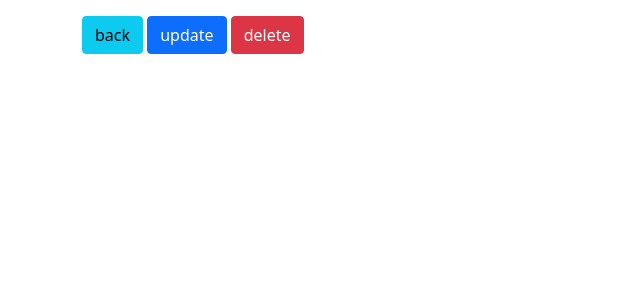
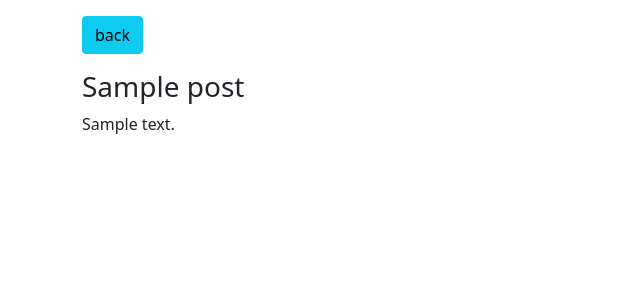
Before and after one commit to NathanHickling/SENG2045-Django-Frameworks, a Django app: page /1/ in a window 1280 px wide. Shown: the top 300 px of the page, without its empty margins (0-640 px from the left). Run offline with Django 5.2, Linux system fonts and the light colour scheme; tables that the repository leaves empty hold one stand-in row (values such as "Sample post"); some libraries are stand-ins or nearby versions.

Commit message:
added writing update and delete views as well as functionality with updating posts with ajax

```diff
--- a/dj_ajax/src/posts/static/posts/detail.js
+++ b/dj_ajax/src/posts/static/posts/detail.js
@@ -1,8 +1,28 @@
 console.log('hello world details')
 
+const postBox = document.getElementById('post-box')
+const alertBox = document.getElementById('alert-box')
 const backBtn = document.getElementById('back-btn')
+const updateBtn = document.getElementById('update-btn')
+const deleteBtn = document.getElementById('delete-btn')
+
 const url = window.location.href + "data/"
+const updateUrl = window.location.href + "update/"
+const deleteUrl = window.location.href + "delete/"
+
+const updateForm =document.getElementById('update-form')
+const deleteForm =document.getElementById('delete-form')
+
+const csrf = document.getElementsByName('csrfmiddlewaretoken')
+
+
+
+
 const spinnerBox = document.getElementById('spinner-box')
+
+const titleInput = document.getElementById('id_title')
+const bodyInput = document.getElementById('id_body')
+
 
 
 backBtn.addEventListener('click', () =>{
@@ -14,9 +34,69 @@ $.ajax({
     url: url,
     success: function(response){
         console.log(response)
+
+        const data = response.data
+
+        if (data.logged_in !== data.author){
+            console.log('different')
+        } else{
+            console.log('same')
+            updateBtn.classList.remove('not-visible')
+            deleteBtn.classList.remove('not-visible')
+        }
+
+        const titleEl = document.createElement('h3')
+        titleEl.setAttribute('class' , 'mt-3')
+        titleEl.setAttribute('id' , 'title')
+
+
+        const bodyEl = document.createElement('p')
+        bodyEl.setAttribute('class' , 'mt-1')
+        bodyEl.setAttribute('id' , 'body')
+
+
+        titleEl.textContent = data.title
+        bodyEl.textContent = data.body
+
+
+        postBox.appendChild(titleEl)
+        postBox.appendChild(bodyEl)
+
+        titleInput.value = data.title
+        bodyInput.value = data.body
+
         spinnerBox.classList.add('not-visible')
     },
     error: function(error){
         console.log(error)
     }
 })
+
+
+updateForm.addEventListener('submit', e=>{
+    e.preventDefault()
+
+    const title = document.getElementById('title')
+    const body = document.getElementById('body')
+
+    $.ajax({
+        type: 'post',
+        url: updateUrl,
+        data: {
+            'csrfmiddlewaretoken': csrf[0].value,
+            'title': titleInput.value,
+            'body': bodyInput.value,
+        },
+        success: function(response){
+            console.log(response)
+            handAlerts('success', 'post has been updated')
+            title.textContent = response.title
+            body.textContent = response.body
+        },
+        error: function(error){
+            console.log(error)
+        }
+
+    })
+
+})
--- a/dj_ajax/src/posts/templates/posts/detail.html
+++ b/dj_ajax/src/posts/templates/posts/detail.html
@@ -1,20 +1,74 @@
 {% extends "base.html" %}
 
 {% load static %}
+{% load crispy_forms_tags %}
 
 {% block scripts %}
-    <script src="{% static 'posts/detail.js' %}" defer></script>
+<script src="{% static 'posts/detail.js' %}" defer></script>
 {% endblock scripts %}
 
 {% block title %}{{obj.title}} detail {% endblock title %}
 
 {% block content %}
-    <button id="back-btn" class="btn btn-info">back </button>
-    <button id="update-btn" class="btn btn-primary">update</button>
-    <button id="delete-btn" class="btn btn-danger">delete</button>
-    <div id="spinner-box" class="text-center">
-        <div class="spinner-border" role="status"></div>
+
+<!-- update Modal -->
+<div class="modal fade" id="updateModel" tabindex="-1" aria-labelledby="exampleModalLabel" aria-hidden="true">
+    <div class="modal-dialog">
+        <div class="modal-content">
+            <div class="modal-header">
+                <h5 class="modal-title" id="exampleModalLabel">Update post</h5>
+                <button type="button" class="btn-close" data-bs-dismiss="modal" aria-label="Close"></button>
+            </div>
+            <div class="modal-body">
+                <div id="alert-box"></div>
+                <form id="update-form">
+                    {% csrf_token %}
+                    {{form|crispy}}
+
+                    <div class="modal-footer">
+                        <button type="button" class="btn btn-danger" data-bs-dismiss="modal">Close</button>
+                        <button type="submit" class="btn btn-success">Update</button>
+                    </div>
+                </form>
+
+            </div>
+
+        </div>
     </div>
+</div>
 
-    <div class="mt-1" id="post-box"></div>
+<!-- delete Modal -->
+<div class="modal fade" id="deleteModel" tabindex="-1" aria-labelledby="exampleModalLabel" aria-hidden="true">
+    <div class="modal-dialog">
+        <div class="modal-content">
+            <div class="modal-header">
+                <h5 class="modal-title" id="exampleModalLabel">Delete post</h5>
+                <button type="button" class="btn-close" data-bs-dismiss="modal" aria-label="Close"></button>
+            </div>
+            <div class="modal-body">
+
+                Are you sure you want to delete <b>"{{obj.title}}"</b> ?
+
+            </div>
+            <div class="modal-footer">
+                <form id="delete-form">
+                    {% csrf_token %}
+                        <button type="button" class="btn btn-danger" data-bs-dismiss="modal">Close</button>
+                        <button type="submit" class="btn btn-success">Delete</button>
+                </form>
+            </div>
+
+        </div>
+    </div>
+</div>
+<button id="back-btn" class="btn btn-info">back </button>
+<button id="update-btn" class="btn btn-primary not-visible" data-bs-toggle="modal"
+    data-bs-target="#updateModel">update</button>
+<button id="delete-btn" class="btn btn-danger not-visible" data-bs-toggle="modal"
+    data-bs-target="#deleteModel">delete</button>
+<div id="spinner-box" class="text-center">
+    <div class="spinner-border" role="status"></div>
+</div>
+
+<div class="mt-1" id="post-box"></div>
 {% endblock content %}
--- a/dj_ajax/src/posts/urls.py
+++ b/dj_ajax/src/posts/urls.py
@@ -3,9 +3,10 @@ from .views import (
     post_list_and_create,
     load_post_data_view,
     like_unlike_post,
-    hello_world_view,
     post_detail,
     post_detail_data_view,
+    delete_post,
+    update_post,
 
 
 )
@@ -19,6 +20,8 @@ urlpatterns = [
     path('data/<int:num_posts>/',  load_post_data_view, name='posts-data'),
     path('<pk>/', post_detail, name="post-detail"),
     path('<pk>/data/', post_detail_data_view, name='post=detail-data'),
+    path('<pk>/update/', update_post, name="post-update"),
+    path('<pk>/delete/', delete_post, name="post-delete"),
 
-    path('hello-world/', hello_world_view, name='hello-world'),
+
 ]
--- a/dj_ajax/src/posts/views.py
+++ b/dj_ajax/src/posts/views.py
@@ -93,5 +93,25 @@ def like_unlike_post(request):
         return JsonResponse({'liked': liked, 'count' : obj.like_count})
 
 
-def hello_world_view(request):
-    return JsonResponse({'text': 'hello world'})
+def update_post(request, pk):
+    obj = Post.objects.get(pk=pk)
+    if request.headers.get('x-requested-with') == 'XMLHttpRequest':
+        new_title = request.POST.get('title')
+
+        new_body = request.POST.get('body')
+        obj.title = new_title
+        obj.body = new_body
+        obj.save()
+
+        return JsonResponse({
+            'title': new_title,
+            'body': new_body
+        })
+
+
+def delete_post(request, pk):
+    obj = Post.objects.get(pk=pk)
+    if request.headers.get('x-requested-with') == 'XMLHttpRequest':
+        obj.delete()
+
+        return JsonResponse({})
```
Also changed, not shown: dj_ajax/src/static/favicon.ico (added).
